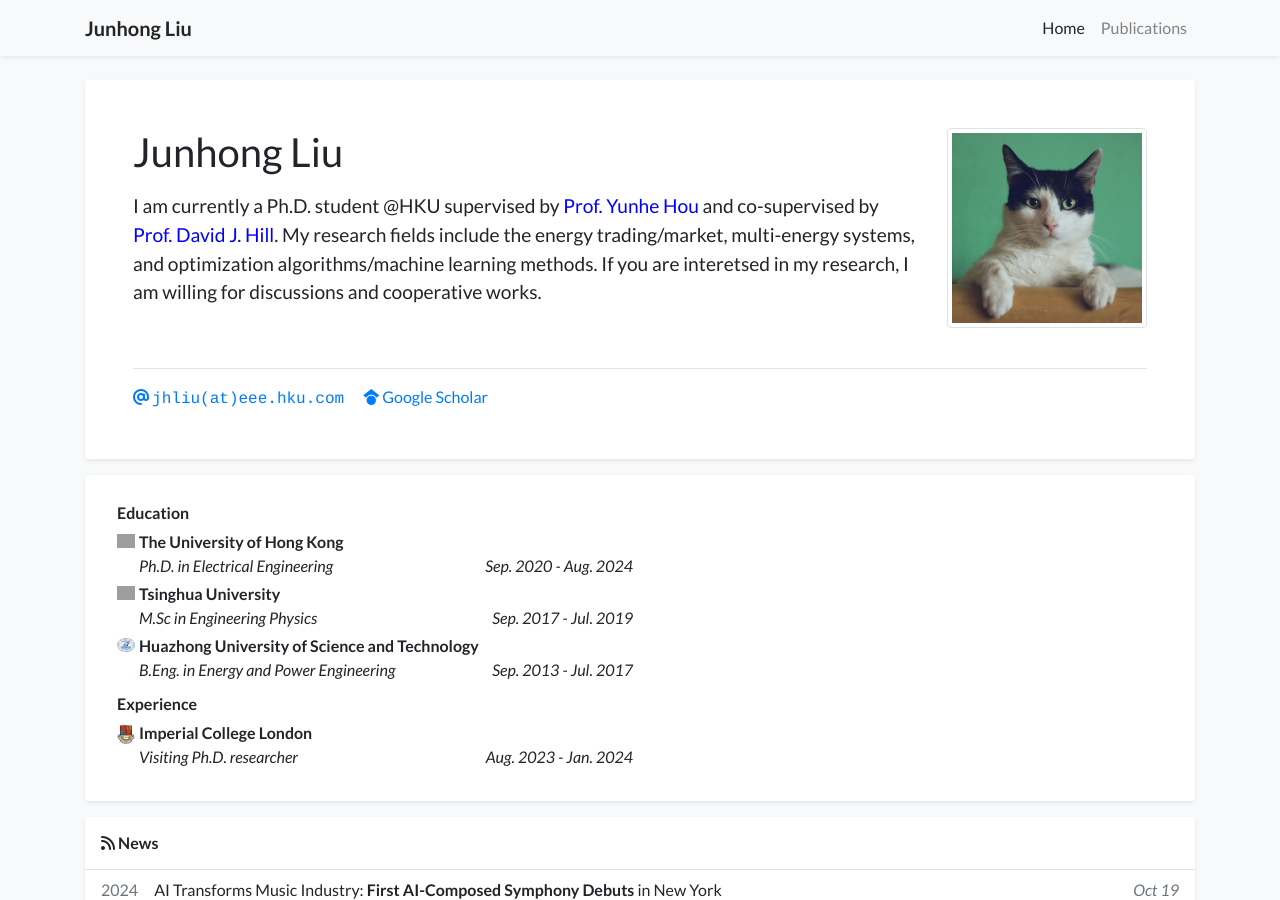
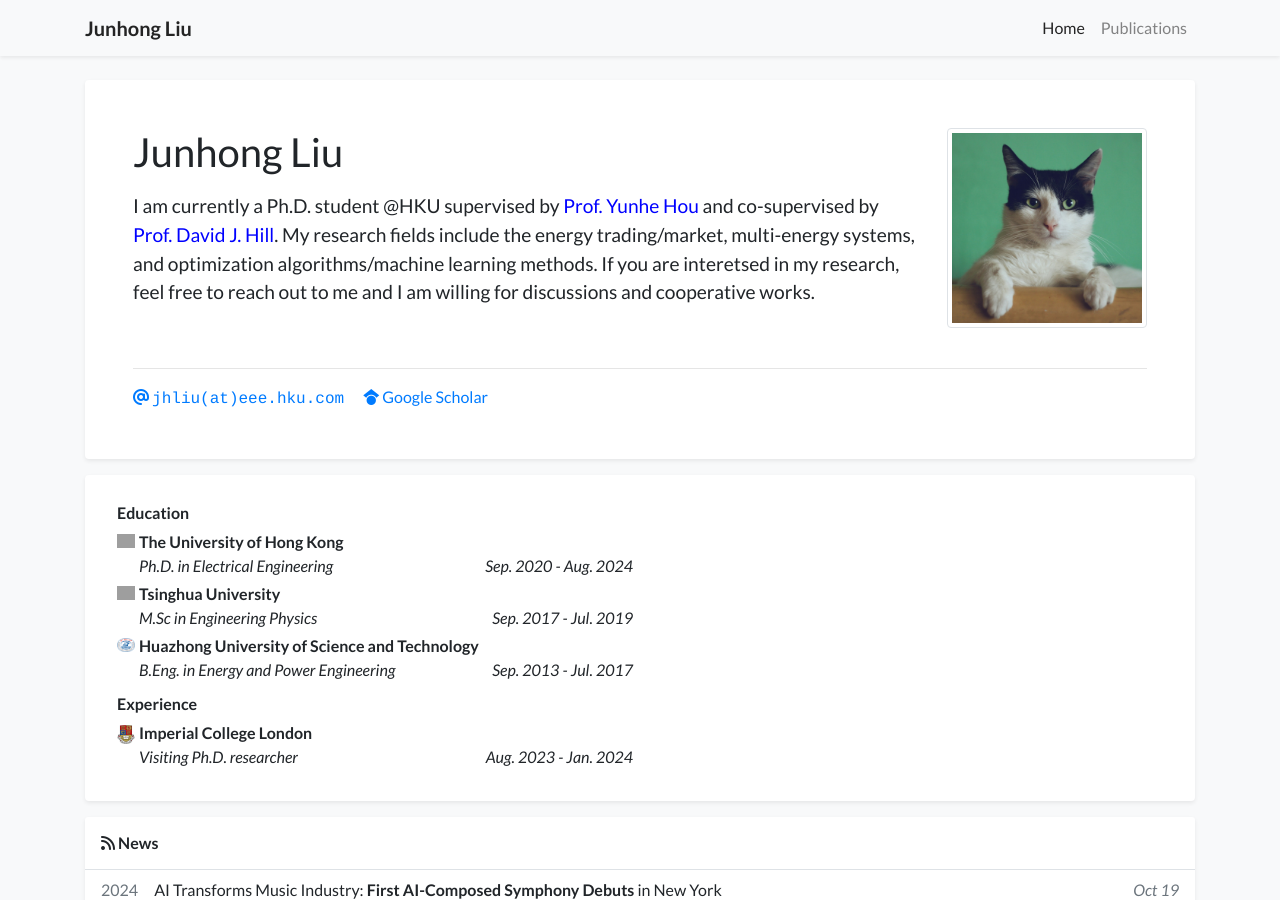
Before and after one commit to johnny-eee/academic-homepage-main, a Jekyll site: the page built from index.html, in a window 1280 px wide and 900 px high. Built offline with Jekyll 4.4.1, drawn with Linux system fonts in a browser that asks for light colours; a style sheet for code colours, icons or effects is not loaded; grey boxes are pictures that could not be loaded.

Commit message:
Update profile.yml

```diff
--- a/_data/profile.yml
+++ b/_data/profile.yml
@@ -22,7 +22,7 @@
 short_bio: >-
   <p>
    <big>I am currently a Ph.D. student @HKU supervised by <a href="https://www.eee.hku.hk/people/yhhou/" style="color: blue;">Prof. Yunhe Hou</a> and co-supervised by <a href="https://www.eee.hku.hk/people/dhill/" style="color: blue;">Prof. David J. Hill</a>.
-   My research fields include the energy trading/market, multi-energy systems, and optimization algorithms/machine learning methods. If you are interetsed in my research, I am willing for discussions and cooperative works.</big>
+   My research fields include the energy trading/market, multi-energy systems, and optimization algorithms/machine learning methods. If you are interetsed in my research, feel free to reach out to me and I am willing for discussions and cooperative works.</big>
   </p>
 
 portrait_url: /assets/images/photos/portrait.jpg
```
